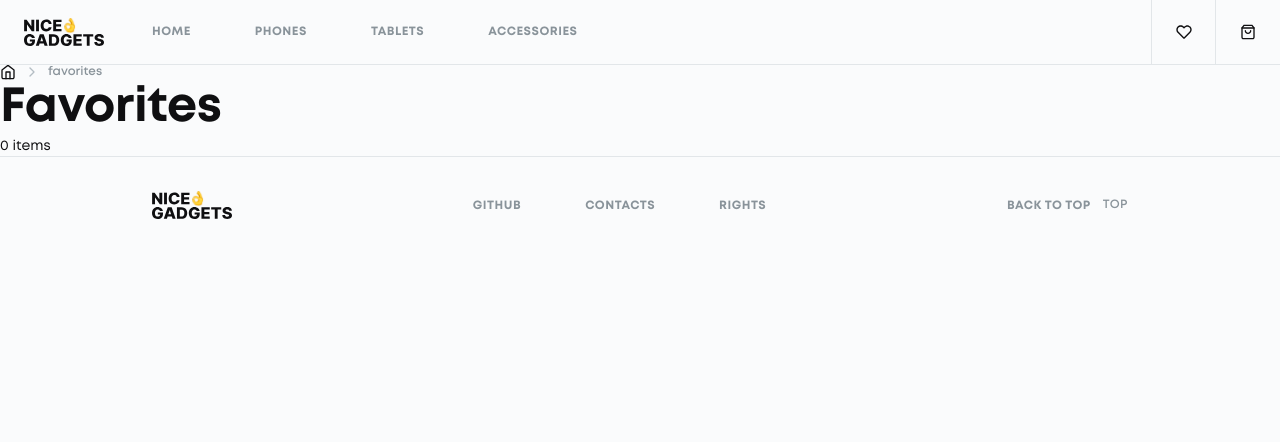
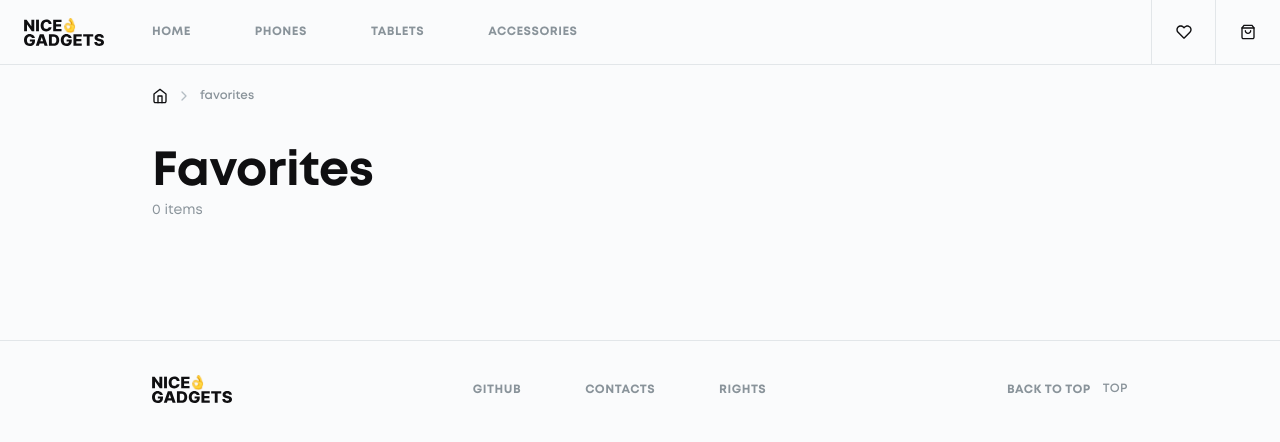
Before and after one commit to fs-apr25-group0/group-project-catalog, a React (Vite) app: page /#/favorites in a window 1280 px wide. Shown: the top 442 px of the page. Built offline with nearby package versions, Linux system fonts and the light colour scheme.

Commit message:
NGT4-28/implement_favorites

```diff
--- /dev/null
+++ b/src/Pages/FavoritesPage/FavoritesPage.scss
@@ -0,0 +1,22 @@
+@use '../../styles/variables/colors/colors' as colors;
+
+.favorites {
+  display: grid;
+  gap: 32px;
+  margin: 24px 16px 56px;
+
+  @media (min-width: 640px) {
+    margin: 24px 24px 64px;
+    gap: 40px;
+  }
+
+  @media (min-width: 1200px) {
+    margin: 24px 152px 80px;
+  }
+}
+
+.title {
+  &__count {
+    color: colors.$color-secondary;
+  }
+}
--- a/src/Pages/FavoritesPage/FavoritesPage.tsx
+++ b/src/Pages/FavoritesPage/FavoritesPage.tsx
@@ -1,3 +1,5 @@
+import './FavoritesPage.scss';
+
 import { useContext } from 'react';
 import { FavoriteContext } from '../../context/FavoriteContext';
 import { ProductList } from '../../Components/ProductList';
```
